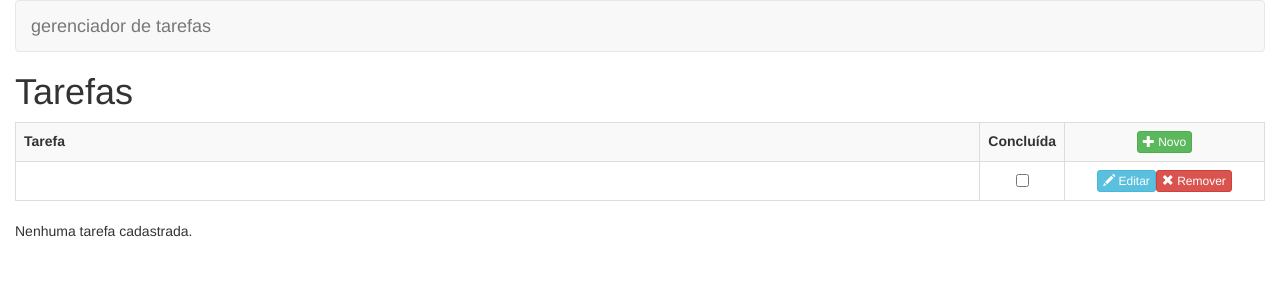
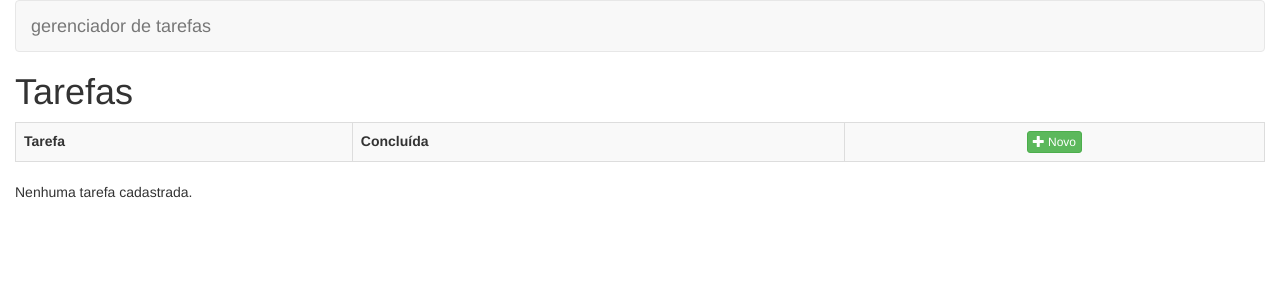
Before and after one commit to MrSescon/gerenciadorDeTarefasAngular, an Angular app: page /tarefas/listar in a window 1280 px wide. Shown: the top 300 px of the page. Built offline with nearby package versions, Linux system fonts and the light colour scheme.

Commit message:
Registrado as rotas de cadastro de tarefas

```diff
--- /dev/null
+++ b/src/app/tarefas/cadastrar/cadastrar-tarefa.component.html
@@ -0,0 +1 @@
+<p>cadastrar-tarefa works!</p>
--- /dev/null
+++ b/src/app/tarefas/cadastrar/cadastrar-tarefa.component.ts
@@ -0,0 +1,15 @@
+import { Component, OnInit } from '@angular/core';
+
+@Component({
+  selector: 'app-cadastrar-tarefa',
+  templateUrl: './cadastrar-tarefa.component.html',
+  styleUrls: ['./cadastrar-tarefa.component.css']
+})
+export class CadastrarTarefaComponent implements OnInit {
+
+  constructor() { }
+
+  ngOnInit() {
+  }
+
+}
--- /dev/null
+++ b/src/app/tarefas/cadastrar/index.ts
@@ -0,0 +1 @@
+export * from './cadastrar-tarefa.component';
--- a/src/app/tarefas/index.ts
+++ b/src/app/tarefas/index.ts
@@ -2,3 +2,4 @@ export * from './tarefas.module';
 export * from './shared';
 export * from './listar';
 export * from './tarefas-routing-module';
+export * from './cadastrar';
--- a/src/app/tarefas/listar/listar-tarefa.component.html
+++ b/src/app/tarefas/listar/listar-tarefa.component.html
@@ -6,17 +6,22 @@
             <th>Tarefa</th>
             <th>Concluída</th>
             <th class="text-center">
-                <a
+                <a [routerLink]="['/tarefas/cadastrar']"
                     class="btn btn-xs btn-success">
                     <span class="glyphicon glyphicon-plus"
                      aria-hidden="true"></span> Novo
                 </a>
             </th>
         </tr>
-        <tr>
-            <td></td>
+        <tr *ngFor = "let tarefa of tarefas">
+            <td [class.success]="!tarefa.concluida">
+                {{tarefa.name}}
+            </td>
             <td style="width: 70px" class="text-center">
-                <input type="checkbox">
+                <input type="checkbox"
+                    [value]="tarefa.id"
+                    [checked="tarefa.concluida">
+
             </td>
             <td class="text-center" style="width: 200px">
                 <a
@@ -39,4 +44,4 @@
     </tbody>
 </table>
 
-<p>Nenhuma tarefa cadastrada.</p>
+<p *ngIf="tarefas.length == 0">Nenhuma tarefa cadastrada.</p>
--- a/src/app/tarefas/listar/listar-tarefa.component.ts
+++ b/src/app/tarefas/listar/listar-tarefa.component.ts
@@ -1,4 +1,5 @@
 import { Component, OnInit } from '@angular/core';
+import { TarefaService, Tarefa } from '../shared'
 
 @Component({
   selector: 'app-listar-tarefa',
@@ -7,9 +8,16 @@ import { Component, OnInit } from '@angular/core';
 })
 export class ListarTarefaComponent implements OnInit {
 
-  constructor() { }
+  tarefas: Tarefa[];
+
+  constructor(private tarefaService: TarefaService) { }
 
   ngOnInit() {
+    this.tarefas = this.listarTodos();
+  }
+
+  listarTodos(): Tarefa[] {
+    return this.tarefaService.listarTodos();
   }
 
 }
```
Also changed, not shown: src/app/tarefas/tarefas-routing-module.ts (+7 -0 lines), src/app/tarefas/tarefas.module.ts (+10 -2 lines), src/app/tarefas/cadastrar/cadastrar-tarefa.component.css (added), 1 other file (tests, documents, lock files or other folders).
